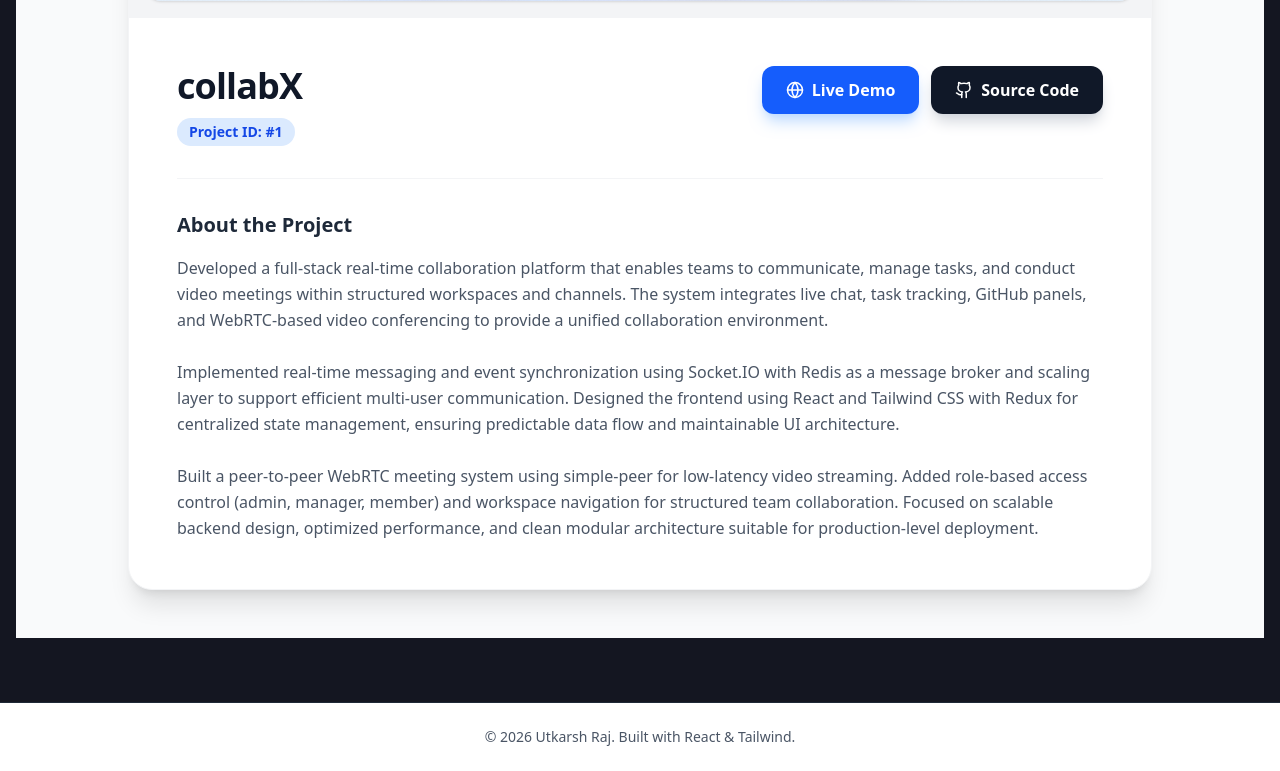
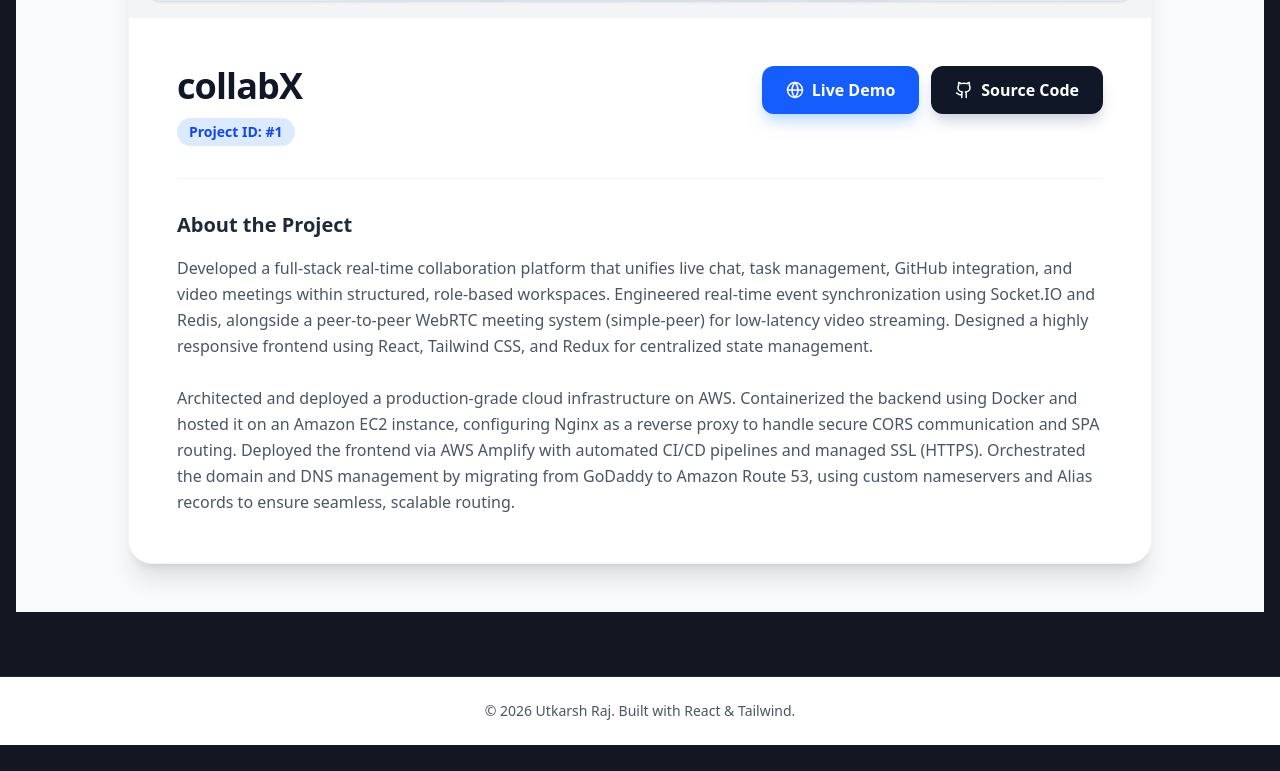
Before and after one commit to Utkarshraj977/portfolio, a React (Vite) app in the folder frontend/: page /#/projects/1 in a window 1280 px wide. Shown: the part 759-1530 px from the top of the page. After the commit the page ends 1504 px from the top, so only its background shows below. Built offline with nearby package versions, Linux system fonts and the light colour scheme.

Commit message:
Update collabX project details in sampleData.js
Enhanced project description for collabX with detailed architecture and deployment information.

```diff
--- a/frontend/src/data/sampleData.js
+++ b/frontend/src/data/sampleData.js
@@ -7,16 +7,14 @@ import graminvikasportal from "/assets/Gramin-vikas-portal.png";
 import collabX from "/assets/collabX.png";
 
 export const projects = [
-  {
+{
   id: '1',
   title: 'collabX',
-description: `Developed a full-stack real-time collaboration platform that enables teams to communicate, manage tasks, and conduct video meetings within structured workspaces and channels. The system integrates live chat, task tracking, GitHub panels, and WebRTC-based video conferencing to provide a unified collaboration environment.
+  description: `Developed a full-stack real-time collaboration platform that unifies live chat, task management, GitHub integration, and video meetings within structured, role-based workspaces. Engineered real-time event synchronization using Socket.IO and Redis, alongside a peer-to-peer WebRTC meeting system (simple-peer) for low-latency video streaming. Designed a highly responsive frontend using React, Tailwind CSS, and Redux for centralized state management.
 
-Implemented real-time messaging and event synchronization using Socket.IO with Redis as a message broker and scaling layer to support efficient multi-user communication. Designed the frontend using React and Tailwind CSS with Redux for centralized state management, ensuring predictable data flow and maintainable UI architecture.
-
-Built a peer-to-peer WebRTC meeting system using simple-peer for low-latency video streaming. Added role-based access control (admin, manager, member) and workspace navigation for structured team collaboration. Focused on scalable backend design, optimized performance, and clean modular architecture suitable for production-level deployment.`,
-image: collabX,
-  live_link: 'https://collabx.site',
+Architected and deployed a production-grade cloud infrastructure on AWS. Containerized the backend using Docker and hosted it on an Amazon EC2 instance, configuring Nginx as a reverse proxy to handle secure CORS communication and SPA routing. Deployed the frontend via AWS Amplify with automated CI/CD pipelines and managed SSL (HTTPS). Orchestrated the domain and DNS management by migrating from GoDaddy to Amazon Route 53, using custom nameservers and Alias records to ensure seamless, scalable routing.`,
+  image: collabX,
+  live_link: 'https://www.collabx.site',
   github: 'https://github.com/Utkarshraj977/collabX'
 },
   {
```
